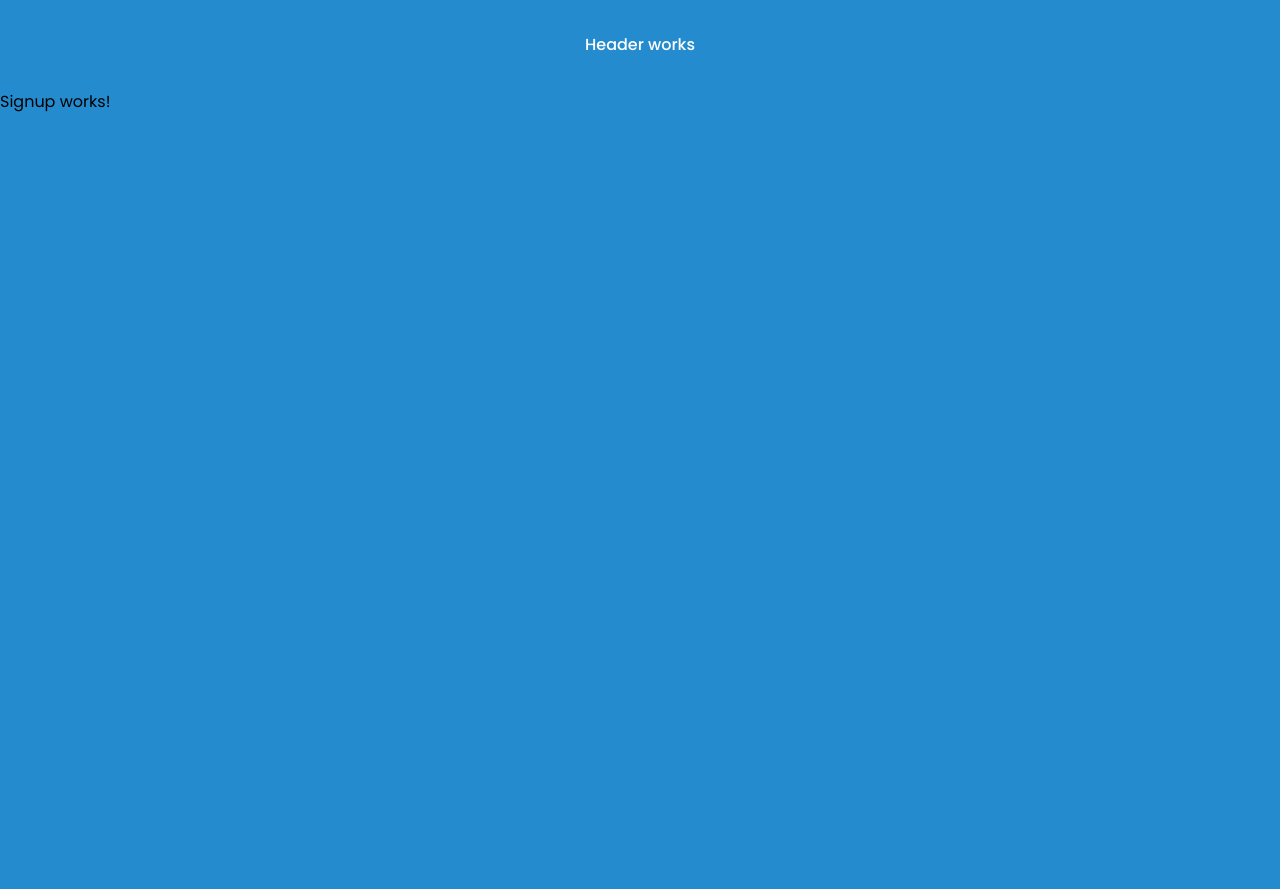
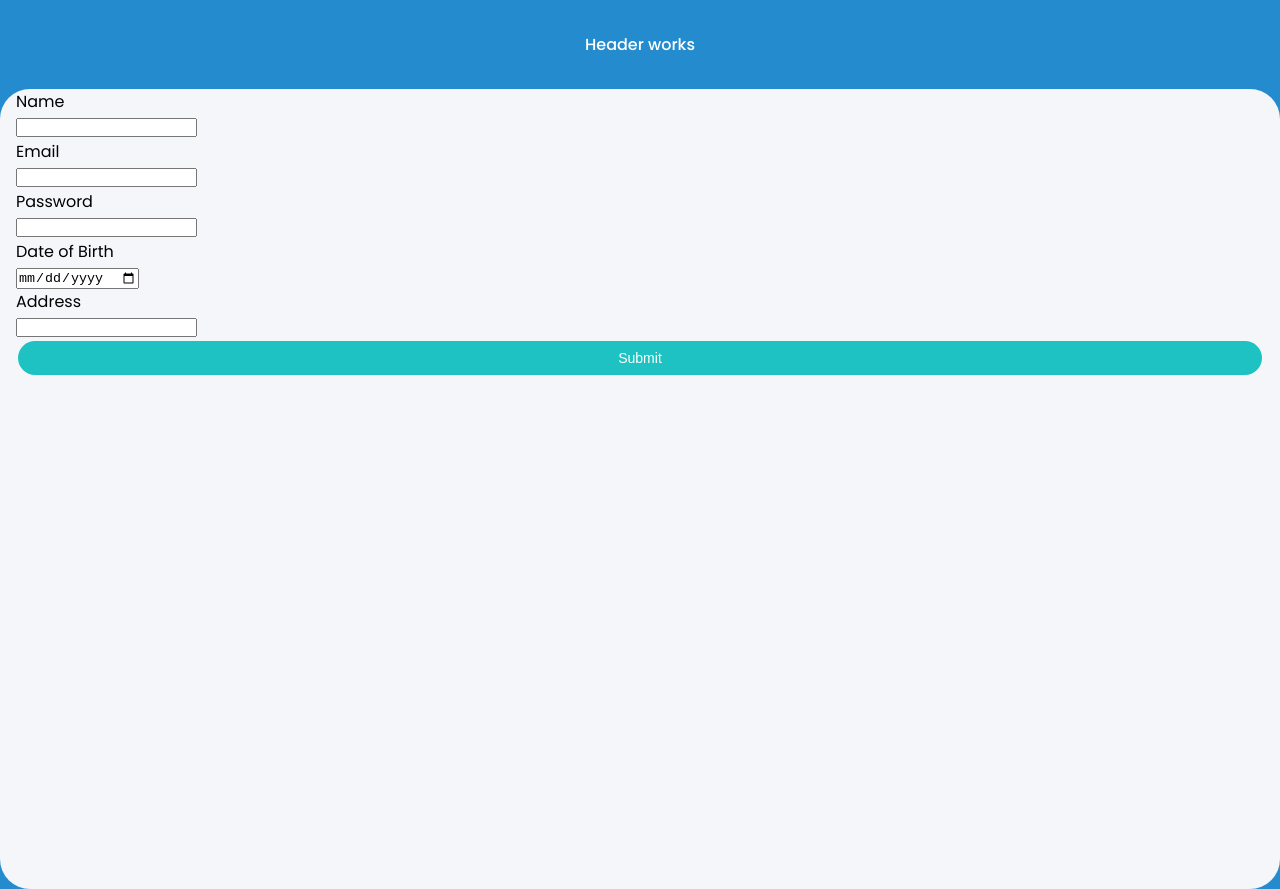
Before and after one commit to lisiesu/QR-Eceipts, a React (Create React App) app in the folder client/: page /signup in a window 1280 px wide. Before the commit the page ends 800 px from the top, so only its background shows below. Built offline with nearby package versions, Linux system fonts and the light colour scheme.

Commit message:
:sparkles: (⚛️ Frontend) Add create user form
Add create user form and the input state management

```diff
--- /dev/null
+++ b/client/src/components/User/Signup/Form.css
@@ -0,0 +1,24 @@
+.form-container {
+  display: flex;
+  flex-direction: column;
+}
+
+.submit-button {
+	background-color: #1fc2c2;
+	padding: 0 1.25rem;
+	line-height: 2.125rem;
+	font-size: 0.875rem;
+	font-weight: 400;
+	text-align: center;
+	margin: 0.125rem;
+	color: white;
+
+	border-radius: 30px;
+
+	transition: color 0.125s ease;
+	cursor: pointer;
+
+	box-shadow: 0px 0px 0px transparent;
+	border: 0px solid transparent;
+	text-shadow: 0px 0px 0px transparent;
+}
--- /dev/null
+++ b/client/src/components/User/Signup/Form.tsx
@@ -0,0 +1,96 @@
+import React, { useState } from 'react';
+import './Form.css';
+
+function UserSignupForm(): JSX.Element {
+	const [input, setInput] = useState({
+		name: '',
+		email: '',
+		password: '',
+		dateOfBirth: '',
+		address: '',
+	});
+
+	function handleChange(event) {
+		console.log(event);
+		const { name, value } = event.target;
+		setInput({ ...input, [name]: value });
+	}
+
+	function handleSubmit(event) {
+		event.preventDefault();
+		console.log(input);
+	}
+
+	return (
+		<div>
+			<form onSubmit={handleSubmit}>
+				<div className="form-container">
+					<label htmlFor="name">
+						Name
+						<br />
+						<input
+							id="name"
+							name="name"
+							type="text"
+							title="Full name"
+							required
+							value={input.name}
+							onChange={handleChange}
+						/>
+					</label>
+					<label htmlFor="email">
+						Email
+						<br />
+						<input
+							id="email"
+							name="email"
+							type="email"
+							required
+							value={input.email}
+							onChange={handleChange}
+						/>
+					</label>
+					<label htmlFor="password">
+						Password
+						<br />
+						<input
+							id="password"
+							name="password"
+							type="password"
+							required
+							value={input.password}
+							onChange={handleChange}
+						/>
+					</label>
+					<label htmlFor="date-of-birth">
+						Date of Birth
+						<br />
+						<input
+							id="date-of-birth"
+							name="dateOfBirth"
+							type="date"
+							required
+							value={input.dateOfBirth}
+							onChange={handleChange}
+						/>
+					</label>
+					<label htmlFor="address">
+						Address
+						<br />
+						<input
+							id="address"
+							name="address"
+							type="text"
+							required
+							value={input.address}
+							onChange={handleChange}
+						/>
+					</label>
+					<input className="submit-button" type="submit" />
+				</div>
+			</form>
+		</div>
+	);
+}
+
+export default UserSignupForm;
--- /dev/null
+++ b/client/src/screens/Signup/Signup.css
@@ -0,0 +1,10 @@
+.formscreen-body {
+  background-color: #f5f6fa;
+	border-radius: 30px;
+	height: 100vh;
+}
+
+.formscreen-container {
+	margin-left: 1em;
+	margin-right: 1em;
+}
--- a/client/src/screens/Signup/Signup.tsx
+++ b/client/src/screens/Signup/Signup.tsx
@@ -1,7 +1,15 @@
 import React from 'react';
+import './Signup.css';
+import UserSignupForm from '../../components/User/Signup/Form';
 
 function Login(): JSX.Element {
-	return <main>Signup works!</main>;
+	return (
+		<main className="formscreen-body">
+			<div className="formscreen-container">
+				<UserSignupForm />
+			</div>
+		</main>
+	);
 }
 
 export default Login;
```
Also changed, not shown: 1 other file (tests, documents, lock files or other folders).
